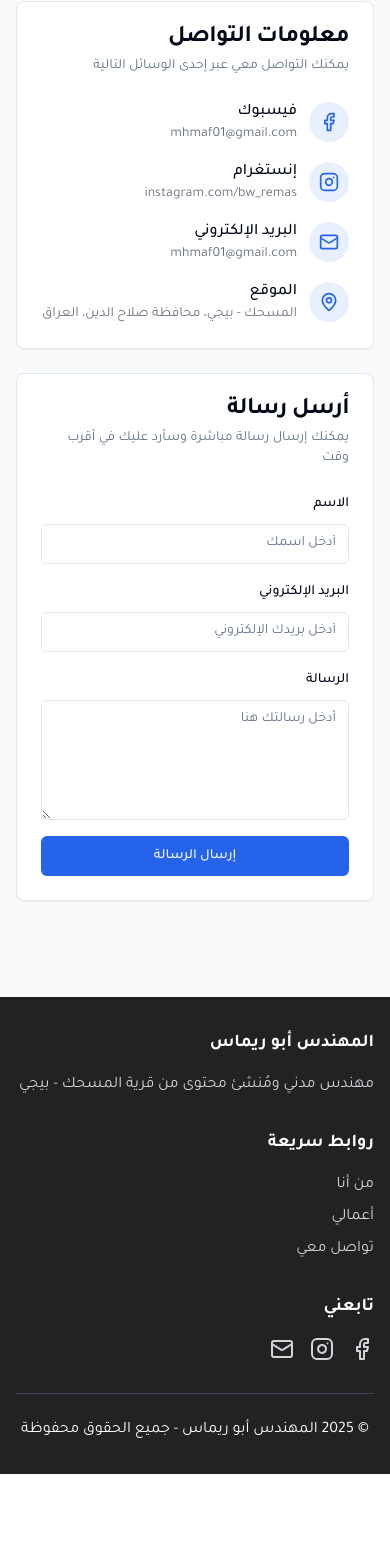
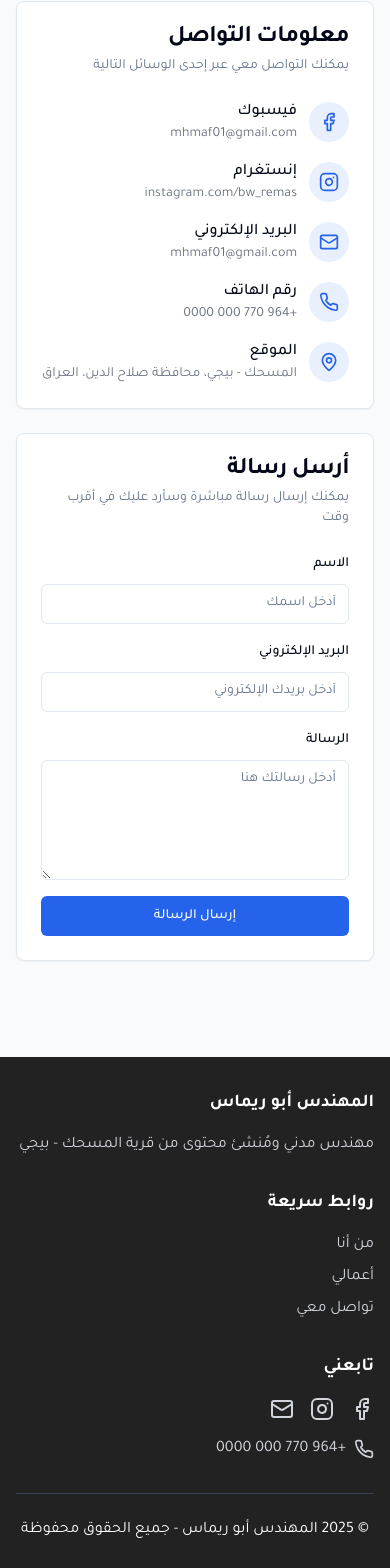
Before and after one commit to mhmu1/mhmaf01, a Next.js app: page / in a window 390 px wide. Shown: the part 3211-4779 px from the top of the page. Before the commit the page ends 4685 px from the top, so only its background shows below. Built offline with nearby package versions, Linux system fonts and the light colour scheme.

Commit message:
feat: add secondary contact phone number in footer
Include clickable phone number with icon in footer section.

Co-authored-by: null <210131947+mhmu1@users.noreply.github.com>

```diff
--- a/components/contact-section.tsx
+++ b/components/contact-section.tsx
@@ -4,7 +4,7 @@ import { Button } from "@/components/ui/button"
 import { Card, CardContent, CardDescription, CardHeader, CardTitle } from "@/components/ui/card"
 import { Input } from "@/components/ui/input"
 import { Textarea } from "@/components/ui/textarea"
-import { Facebook, Instagram, Mail, MapPin } from "lucide-react"
+import { Facebook, Instagram, Mail, MapPin, Phone } from "lucide-react"
 
 export function ContactSection() {
   return (
@@ -62,6 +62,19 @@ export function ContactSection() {
               </div>
               <div className="flex items-center gap-3">
                 <div className="flex h-10 w-10 items-center justify-center rounded-full bg-primary/10">
+                  <Phone className="h-5 w-5 text-primary" />
+                </div>
+                <div>
+                  <p className="font-medium">رقم الهاتف</p>
+                  <p className="text-sm text-gray-500">
+                    <a href="tel:+9647700000000" className="hover:underline">
+                      +964 770 000 0000
+                    </a>
+                  </p>
+                </div>
+              </div>
+              <div className="flex items-center gap-3">
+                <div className="flex h-10 w-10 items-center justify-center rounded-full bg-primary/10">
                   <MapPin className="h-5 w-5 text-primary" />
                 </div>
                 <div>
--- a/components/footer.tsx
+++ b/components/footer.tsx
@@ -1,5 +1,5 @@
 import Link from "next/link"
-import { Facebook, Instagram, Mail } from "lucide-react"
+import { Facebook, Instagram, Mail, Phone } from "lucide-react"
 
 export function Footer() {
   return (
@@ -32,7 +32,7 @@ export function Footer() {
           </div>
           <div>
             <h3 className="text-lg font-bold mb-4">تابعني</h3>
-            <div className="flex space-x-4 rtl:space-x-reverse">
+            <div className="flex space-x-4 rtl:space-x-reverse mb-4">
               <a
                 href="mailto:mhmaf01@gmail.com"
                 target="_blank"
@@ -56,6 +56,12 @@ export function Footer() {
                 <span className="sr-only">البريد الإلكتروني</span>
               </a>
             </div>
+            <div className="flex items-center text-gray-300 hover:text-white">
+              <Phone className="h-5 w-5 ml-2" />
+              <a href="tel:+9647700000000" className="hover:underline">
+                +964 770 000 0000
+              </a>
+            </div>
           </div>
         </div>
         <div className="mt-8 border-t border-gray-700 pt-6 text-center">
```
